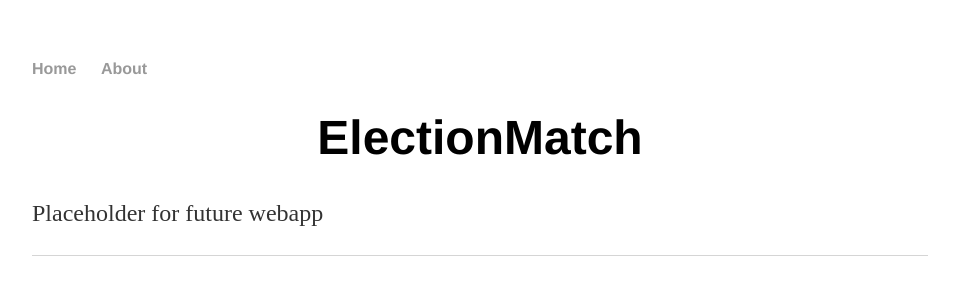
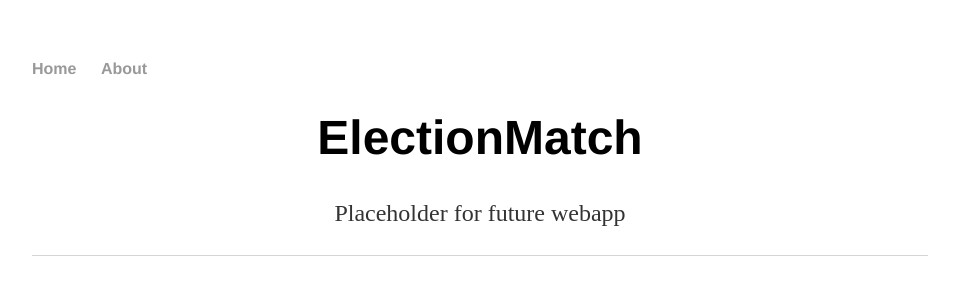
Before and after one commit to electionmatch/electionmatch.github.io, a Jekyll site: the page built from index.html, in a window 1280 px wide. Shown: the top 300 px of the page, without its empty margins (160-1119 px from the left). Built offline with Jekyll 4.4.1, drawn with Linux system fonts in a browser that asks for light colours.

Commit message:
Update index.html

```diff
--- a/index.html
+++ b/index.html
@@ -4,5 +4,5 @@ title: ElectionMatch
 ---
 <div class="blurb">
 	<h1 align="center">ElectionMatch</h1>
-	<p>Placeholder for future webapp</p>
+	<p align="center">Placeholder for future webapp</p>
 </div><!-- /.blurb -->
```
